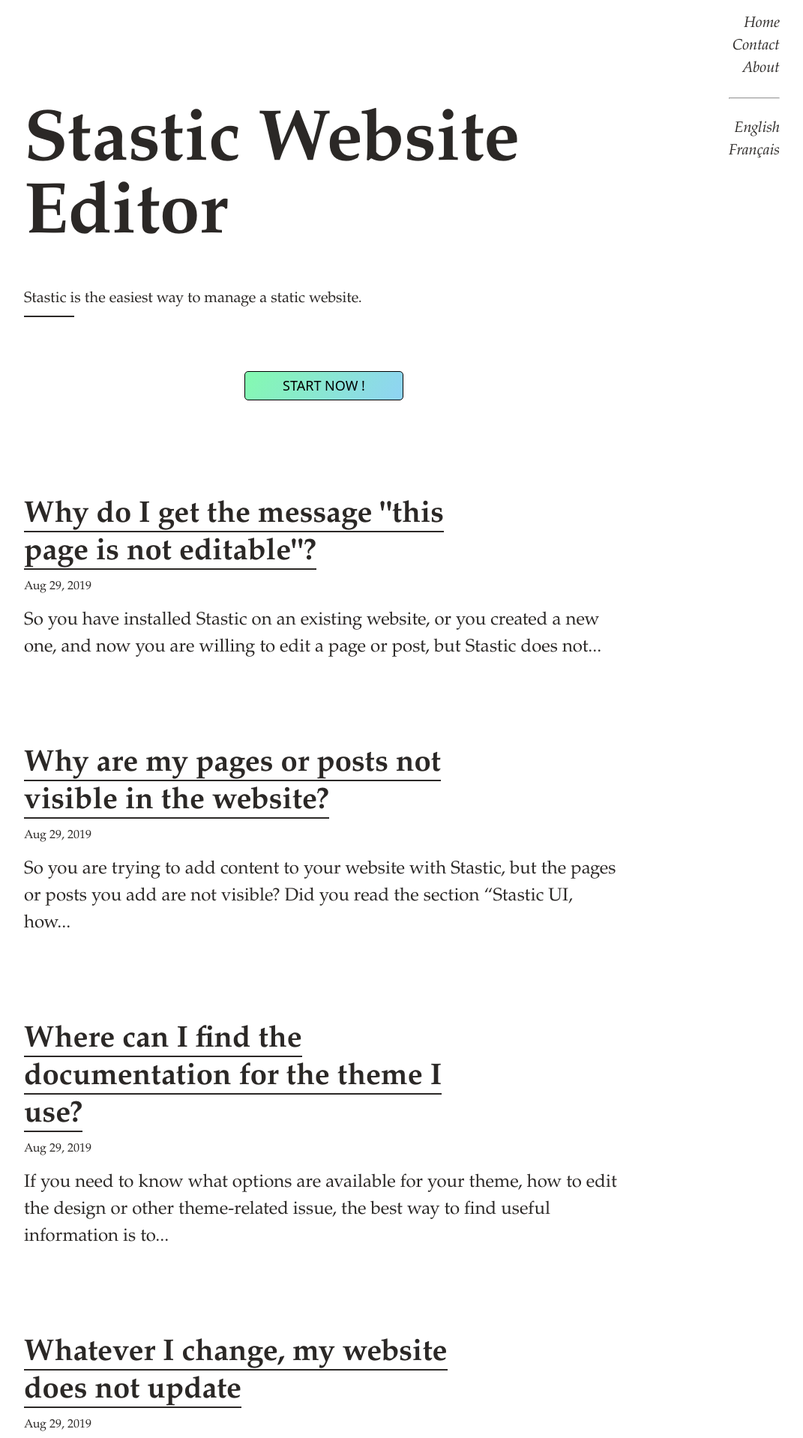
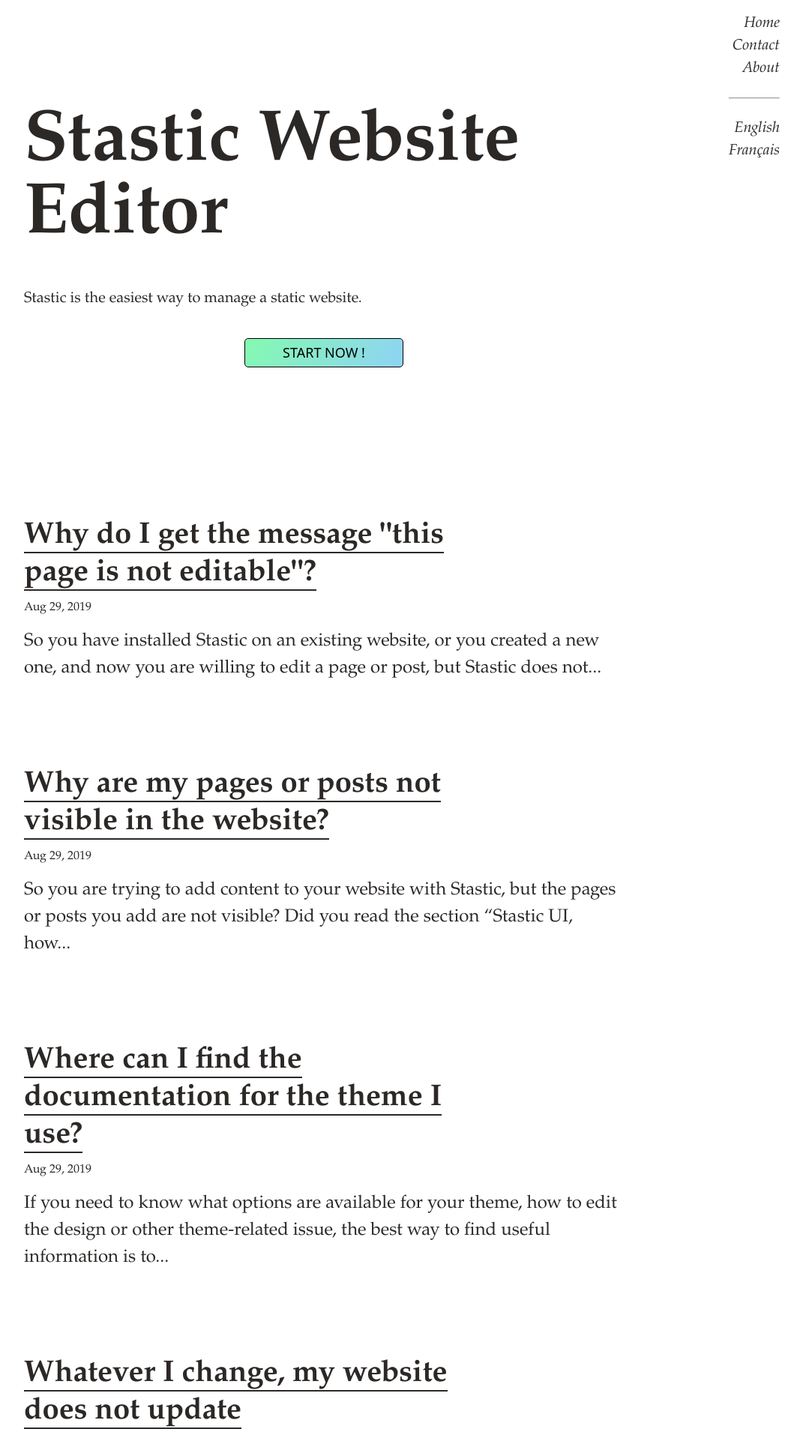
Before and after one commit to lexoyo/www.stastic.net, a Jekyll site: the page built from index.md, in a window 1280 px wide. Shown: the top 1918 px of the page at 75% size, without its empty margins (208-1279 px from the left). Built offline with Jekyll 4.4.1, drawn with Linux system fonts in a browser that asks for light colours; comment, search, counter and statistics services are not loaded.

Commit message:
Create index.md

```diff
--- a/index.md
+++ b/index.md
@@ -11,11 +11,12 @@
 
 	<div class="clearfix mb-4 py-1">
 		<p class="h4 lh-condensed font-smoothing">{{ site.description }}</p>
-		<div class="col-1 sm-width-full border-top-thick">
+<!--		<div class="col-1 sm-width-full border-top-thick">
 		</div>
-	</div>
+-->
          <a href="https://stastic.net"><button>
            Start now !
         </button></a>
+	</div>
 
 </div>
```
